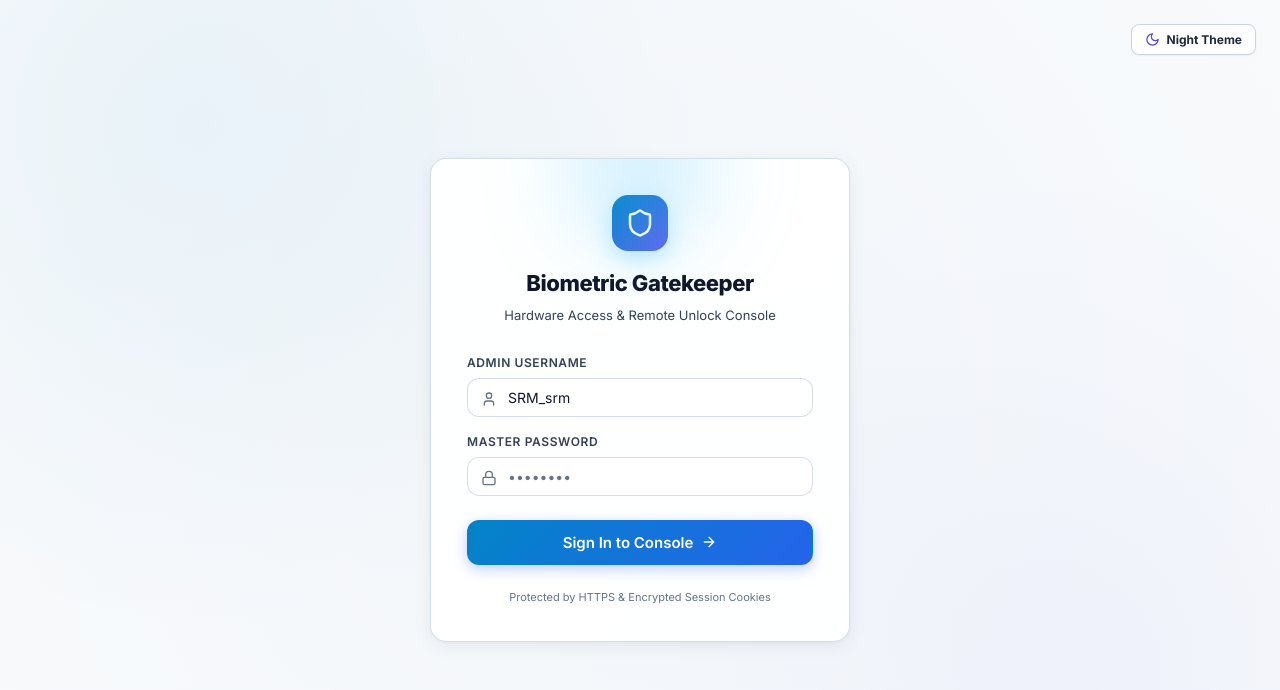
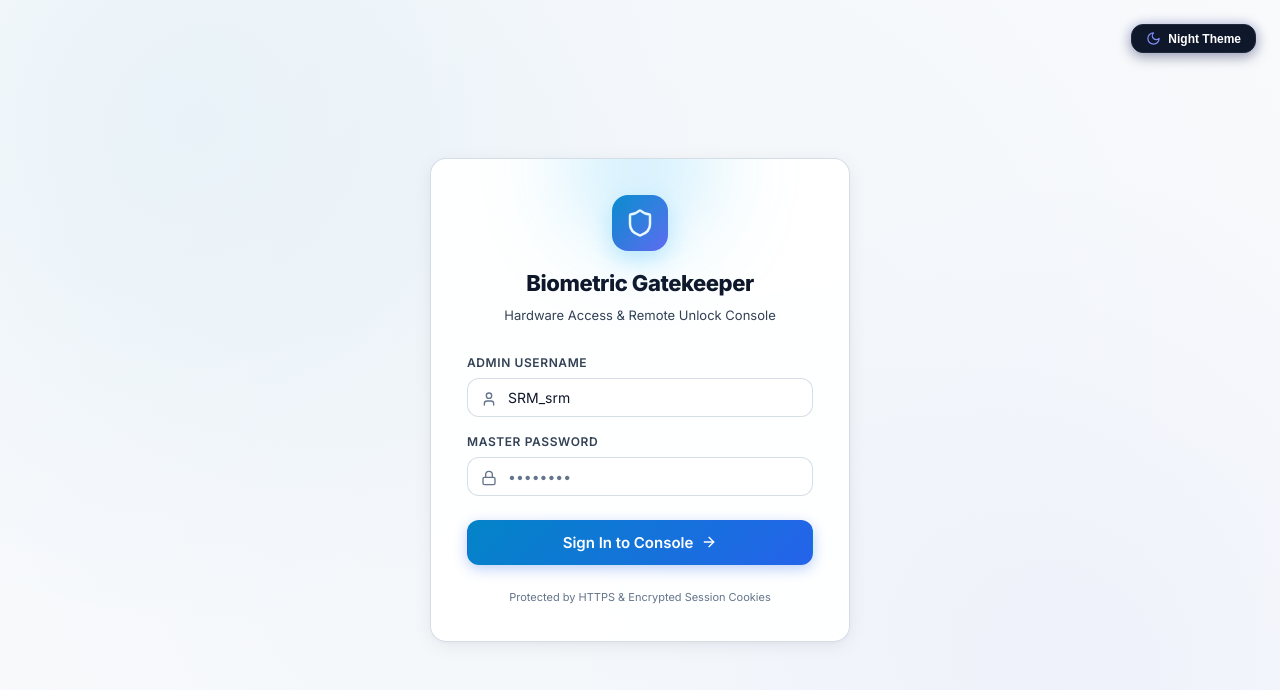
Before and after one commit to Musavvir005/esp_attandance, a React (Vite) app in the folder client/: page / in a window 1280 px wide. Both pictures are taken after a click on the button "Day Theme". Shown: the top 690 px of the page. Built offline with nearby package versions, Linux system fonts and the light colour scheme; no server answers; the HTML template or start-up script is replaced by a standard one.

Commit message:
style: invert theme toggle contrast (dark in light mode, light in dark mode)

```diff
--- a/client/src/components/Navbar.jsx
+++ b/client/src/components/Navbar.jsx
@@ -111,25 +111,17 @@ export default function Navbar({
           {/* Day / Night Theme Toggle */}
           <button
             onClick={onToggleTheme}
-            className="btn btn-secondary btn-sm"
-            style={{
-              padding: '6px 12px',
-              display: 'flex',
-              alignItems: 'center',
-              gap: 7,
-              fontSize: 12,
-              fontWeight: 700,
-            }}
+            className="btn-theme-toggle"
             title={`Switch to ${theme === 'dark' ? 'Day (Light)' : 'Night (Dark)'} Theme`}
           >
             {theme === 'dark' ? (
               <>
-                <Sun size={15} color="var(--accent-amber)" />
+                <Sun size={15} color="#d97706" />
                 <span>Day</span>
               </>
             ) : (
               <>
-                <Moon size={15} color="var(--accent-indigo)" />
+                <Moon size={15} color="#818cf8" />
                 <span>Night</span>
               </>
             )}
--- a/client/src/index.css
+++ b/client/src/index.css
@@ -219,6 +219,50 @@ body {
   background: #f1f5f9;
   border-color: #94a3b8;
   color: #0f172a;
+}
+
+/* Inverted Theme Toggle Button: Light in Dark Mode, Dark in Light Mode */
+.btn-theme-toggle {
+  display: inline-flex;
+  align-items: center;
+  gap: 7px;
+  padding: 6px 14px;
+  font-size: 12px;
+  font-weight: 700;
+  border-radius: var(--radius-md);
+  cursor: pointer;
+  transition: all 0.25s cubic-bezier(0.4, 0, 0.2, 1);
+  user-select: none;
+}
+
+/* In Dark mode -> Button is LIGHT (stands out against dark background) */
+[data-theme="dark"] .btn-theme-toggle,
+:root .btn-theme-toggle {
+  background: #ffffff !important;
+  color: #0f172a !important;
+  border: 1px solid rgba(255, 255, 255, 0.95) !important;
+  box-shadow: 0 0 16px rgba(255, 255, 255, 0.35), 0 2px 8px rgba(0, 0, 0, 0.4);
+}
+[data-theme="dark"] .btn-theme-toggle:hover,
+:root .btn-theme-toggle:hover {
+  background: #f8fafc !important;
+  color: #0284c7 !important;
+  box-shadow: 0 0 24px rgba(255, 255, 255, 0.6);
+  transform: translateY(-1px);
+}
+
+/* In Light mode -> Button is DARK (stands out against light background) */
+[data-theme="light"] .btn-theme-toggle {
+  background: #0f172a !important;
+  color: #ffffff !important;
+  border: 1px solid #1e293b !important;
+  box-shadow: 0 4px 14px rgba(15, 23, 42, 0.35), 0 0 12px rgba(99, 102, 241, 0.25);
+}
+[data-theme="light"] .btn-theme-toggle:hover {
+  background: #1e293b !important;
+  color: #38bdf8 !important;
+  box-shadow: 0 6px 18px rgba(15, 23, 42, 0.5);
+  transform: translateY(-1px);
 }
 
 .btn-danger {
--- a/client/src/pages/Login.jsx
+++ b/client/src/pages/Login.jsx
@@ -36,26 +36,22 @@ export default function Login({ onLoginSuccess, theme = 'dark', onToggleTheme })
       {onToggleTheme && (
         <button
           onClick={onToggleTheme}
-          className="btn btn-secondary btn-sm"
+          className="btn-theme-toggle"
           style={{
             position: 'absolute',
             top: 24,
             right: 24,
-            padding: '7px 13px',
-            gap: 7,
-            fontSize: 12,
-            fontWeight: 700,
           }}
           title={`Switch to ${theme === 'dark' ? 'Day (Light)' : 'Night (Dark)'} Theme`}
         >
           {theme === 'dark' ? (
             <>
-              <Sun size={15} color="var(--accent-amber)" />
+              <Sun size={15} color="#d97706" />
               <span>Day Theme</span>
             </>
           ) : (
             <>
-              <Moon size={15} color="var(--accent-indigo)" />
+              <Moon size={15} color="#818cf8" />
               <span>Night Theme</span>
             </>
           )}
```
